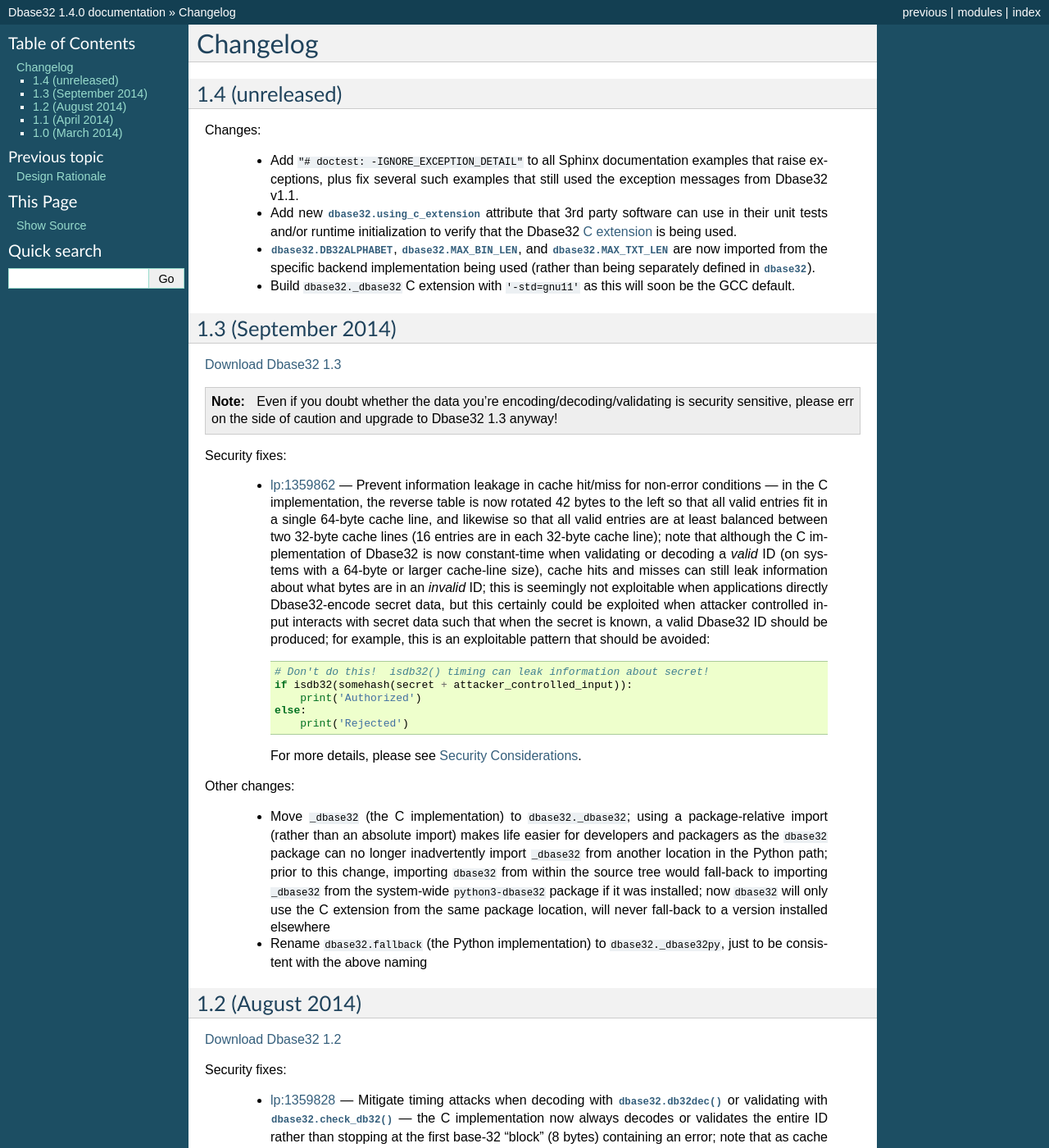
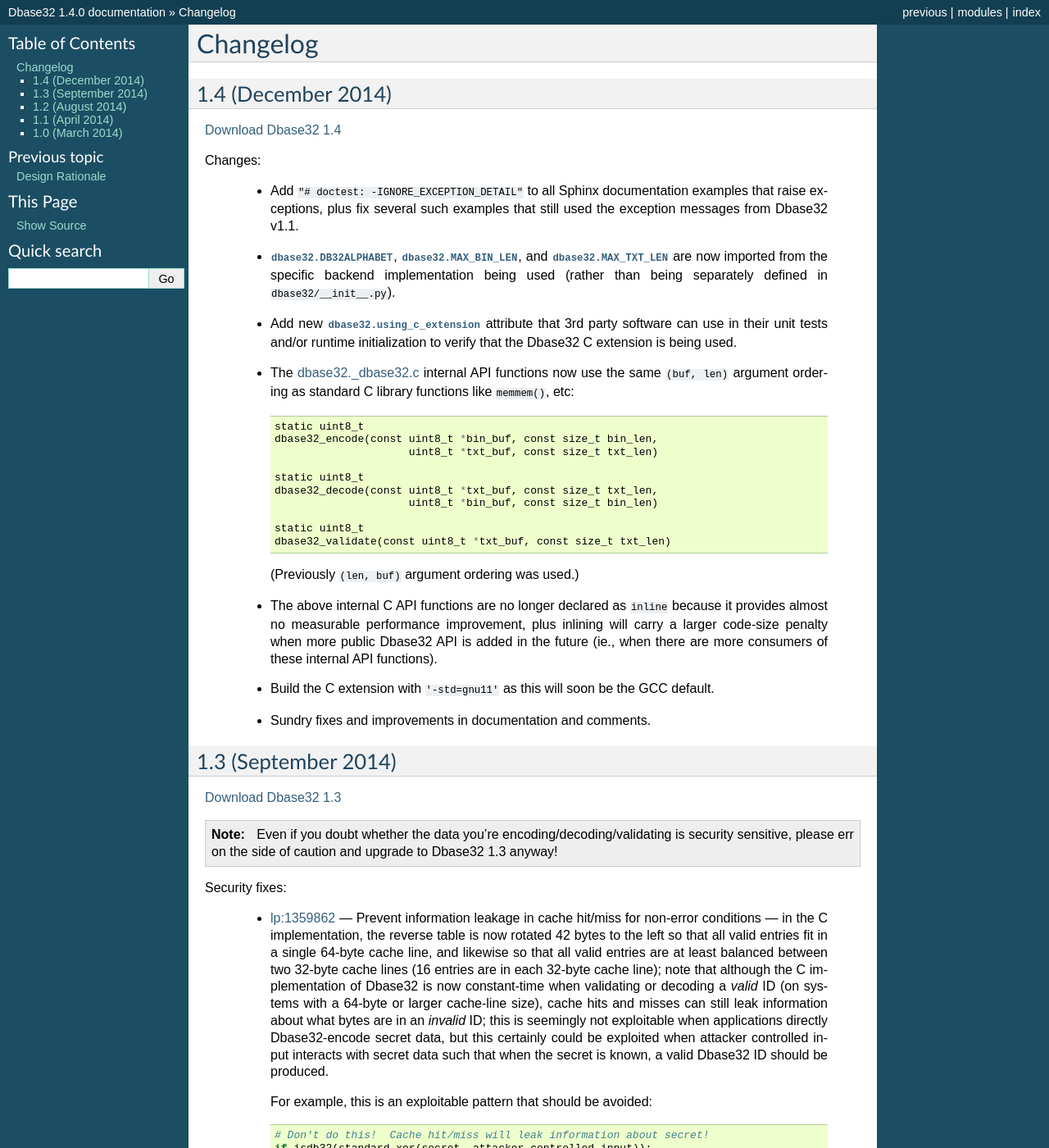
Before and after one commit to json420/dbase32, a Sphinx documentation site: the page built from doc/changelog.rst, in a window 1280 px wide and 1400 px high. Shown: the whole window at 82% size. Built offline with Sphinx 7.4.7, drawn with Linux system fonts in a browser that asks for light colours; some of the changed text lies outside the part shown.

Commit message:
Fill in some missing 1.4 changelog.rst details; release 1.4.0

```diff
--- a/doc/changelog.rst
+++ b/doc/changelog.rst
@@ -2,8 +2,10 @@
 =========
 
 
-1.4 (unreleased)
-----------------
+1.4 (December 2014)
+-------------------
+
+`Download Dbase32 1.4`_
 
 Changes:
 
@@ -11,17 +13,42 @@
         documentation examples that raise exceptions, plus fix several such
         examples that still used the exception messages from Dbase32 v1.1.
 
-    *   Add new :attr:`dbase32.using_c_extension` attribute that 3rd party
-        software can use in their unit tests and/or runtime initialization to
-        verify that the Dbase32 `C extension`_ is being used.
-
     *   :attr:`dbase32.DB32ALPHABET`, :attr:`dbase32.MAX_BIN_LEN`, and
         :attr:`dbase32.MAX_TXT_LEN` are now imported from the specific backend
         implementation being used (rather than being separately defined in
-        :mod:`dbase32`).
+        ``dbase32/__init__.py``).
 
-    *   Build ``dbase32._dbase32`` C extension with ``'-std=gnu11'`` as this
-        will soon be the GCC default.
+    *   Add new :attr:`dbase32.using_c_extension` attribute that 3rd party
+        software can use in their unit tests and/or runtime initialization to
+        verify that the Dbase32 C extension is being used.
+
+    *   The `dbase32._dbase32.c`_ internal API functions now use the same
+        ``(buf, len)`` argument ordering as standard C library functions like
+        ``memmem()``, etc::
+
+            static uint8_t
+            dbase32_encode(const uint8_t *bin_buf, const size_t bin_len,
+                                 uint8_t *txt_buf, const size_t txt_len)
+
+            static uint8_t
+            dbase32_decode(const uint8_t *txt_buf, const size_t txt_len,
+                                 uint8_t *bin_buf, const size_t bin_len)
+
+            static uint8_t
+            dbase32_validate(const uint8_t *txt_buf, const size_t txt_len)
+
+        (Previously ``(len, buf)`` argument ordering was used.)
+
+    *   The above internal C API functions are no longer declared as ``inline``
+        because it provides almost no measurable performance improvement, plus
+        inlining will carry a larger code-size penalty when more public Dbase32
+        API is added in the future (ie., when there are more consumers of these
+        internal API functions).
+
+    *   Build the C extension with ``'-std=gnu11'`` as this will soon be the GCC
+        default.
+
+    *   Sundry fixes and improvements in documentation and comments.
 
 
 
@@ -50,14 +77,21 @@
         is seemingly not exploitable when applications directly Dbase32-encode
         secret data, but this certainly could be exploited when attacker
         controlled input interacts with secret data such that when the secret is
-        known, a valid Dbase32 ID should be produced; for example, this is an
-        exploitable pattern that should be avoided::
+        known, a valid Dbase32 ID should be produced.
 
-            # Don't do this!  isdb32() timing can leak information about secret!
-            if isdb32(somehash(secret + attacker_controlled_input)):
+        For example, this is an exploitable pattern that should be avoided::
+
+            # Don't do this!  Cache hit/miss will leak information about secret!
+            if isdb32(standard_xor(secret, attacker_controlled_input)):
                 print('Authorized')
             else:
                 print('Rejected')
+
+        Although the above example is rather contrived, it still demonstrates
+        how decoding and validating with Dbase32, if done carelessly, can leak
+        exploitable timing information that could allow an attacker to
+        incrementally guess a secret, thereby dramatically reducing the
+        effective search space of said secret.
 
         For more details, please see :doc:`security`.
 
@@ -151,6 +185,7 @@
 
 
 
+.. _`Download Dbase32 1.4`: https://launchpad.net/dbase32/+milestone/1.4
 .. _`Download Dbase32 1.3`: https://launchpad.net/dbase32/+milestone/1.3
 .. _`Download Dbase32 1.2`: https://launchpad.net/dbase32/+milestone/1.2
 .. _`Download Dbase32 1.1`: https://launchpad.net/dbase32/+milestone/1.1
@@ -160,4 +195,4 @@
 .. _`lp:1359828`: https://bugs.launchpad.net/dbase32/+bug/1359828
 .. _`Pyflakes`: https://launchpad.net/pyflakes
 .. _`Sphinx`: http://sphinx-doc.org/
-.. _`C extension`: http://bazaar.launchpad.net/~dmedia/dbase32/trunk/view/head:/dbase32/_dbase32.c
+.. _`dbase32._dbase32.c`: http://bazaar.launchpad.net/~dmedia/dbase32/trunk/view/head:/dbase32/_dbase32.c
```
Also changed, not shown: 1 other file.
